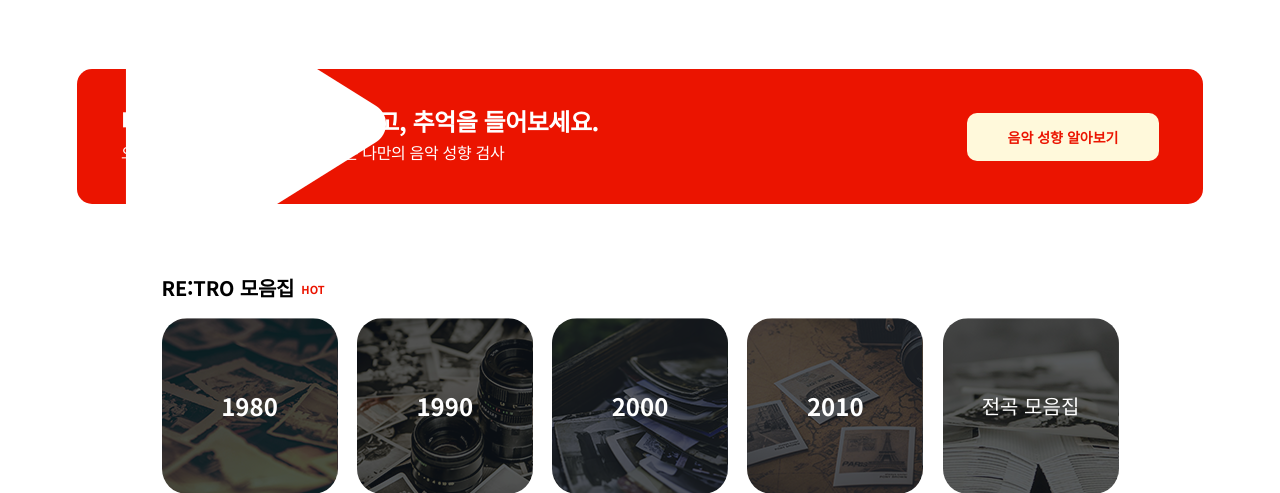
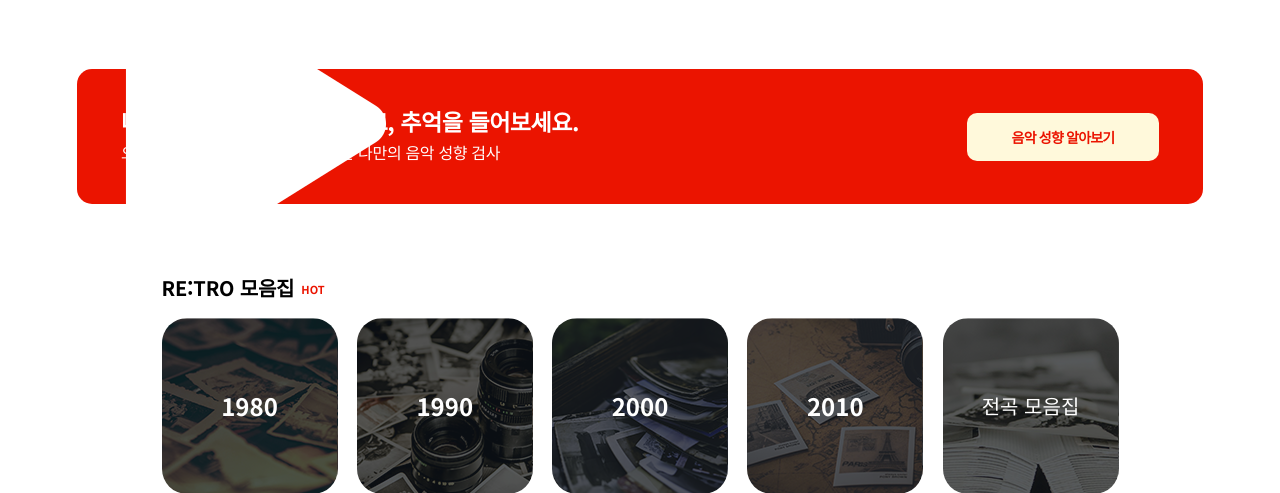
Before and after one commit to 11th-CodingKingdom/retro_main, a Flask app: page / in a window 1280 px wide; the page is wider, and only the part inside the window is pictured. Shown: the part 932-1425 px from the top of that part. Run offline with Flask 2, Linux system fonts and the light colour scheme; data that the repository does not hold is empty.

Commit message:
메인페이지 테스트배너 css 수정

```diff
--- a/static/css/style.css
+++ b/static/css/style.css
@@ -257,8 +257,9 @@ td {
   border-radius: 15px;
   margin-bottom: 64px;
   display: flex;
-
   vertical-align: middle;
+  font-family: "Noto Sans KR", sans-serif;
+  letter-spacing: -0.05em;
 }
 
 .music_test_banner .music_test_left {
@@ -279,7 +280,7 @@ td {
 .music_test_left .music_test_txt span {
   color: #fff;
   font-weight: 700;
-  font-size: 24px;
+  font-size: 23px;
   letter-spacing: -0.02em;
 }
 
--- a/templates/index.html
+++ b/templates/index.html
@@ -79,7 +79,7 @@
         <div class="music_test_left">
           <div class="music_test_txt">
             <span>나만의 음악 성향을 알아보고, 추억을 들어보세요.</span><br>
-            오직, RE:TRO에서만 경험 할 수 있는 나만의 음악 성향 검사
+            오직, RE:TRO에서만 경험할 수 있는 나만의 음악 성향 검사
           </div>
         </div>
         <div class="music_test_right">
```
